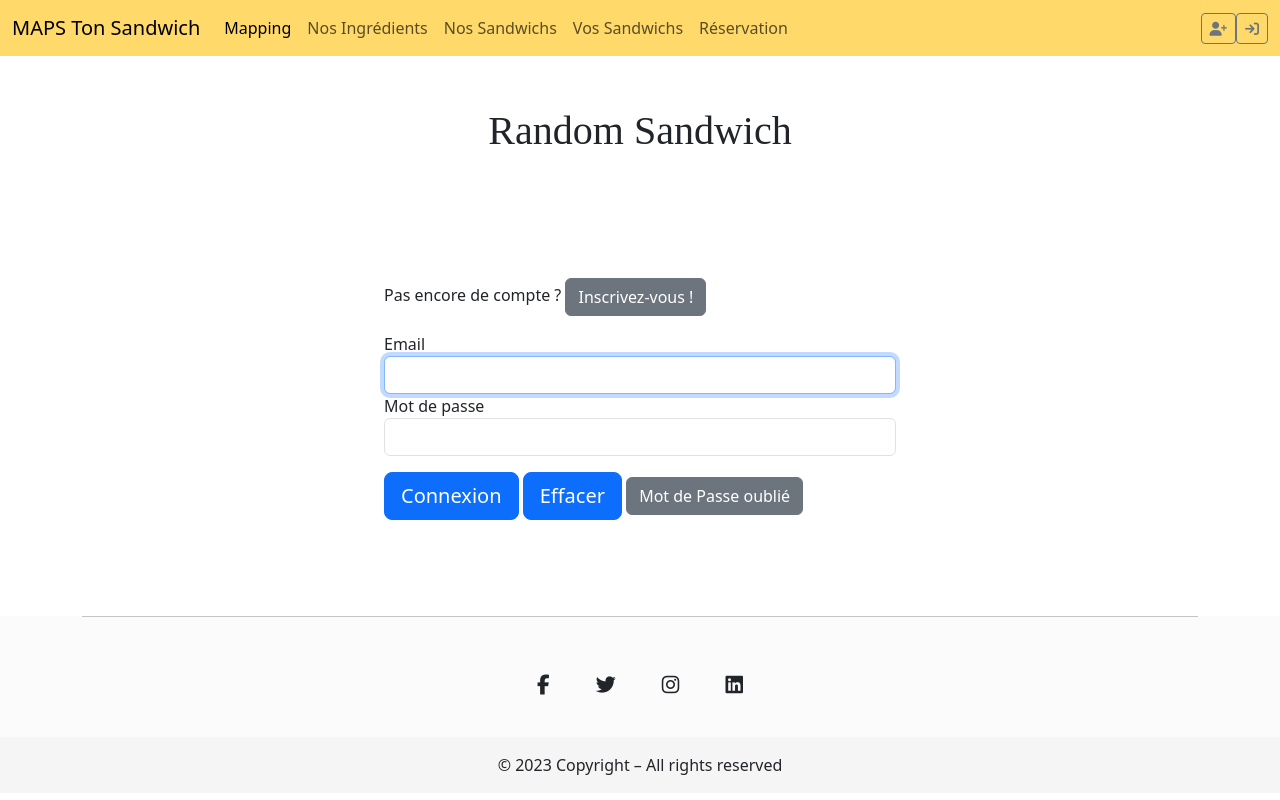
After one commit to mth1da/MAPS, a Symfony app: template templates/random_sandwich/index.html.twig in a window 1280 px wide. The commit adds this page. Run offline with Twig, Linux system fonts and the light colour scheme; the template is opened without the code that fills it, so the values that code supplies are empty; some libraries are stand-ins or nearby versions.

Commit message:
fix feed/publication
deleting feed controller&twig
adding them to publication instead
lil changes in menu !

```diff
--- a/templates/fragments/menu.html.twig
+++ b/templates/fragments/menu.html.twig
@@ -18,7 +18,7 @@
                         <a class="nav-link" href="{{ path('app_original_sandwich') }}">Nos Sandwichs</a>
                     </li>
                     <li class="nav-item">
-                        <a class="nav-link" href="{{ path('app_feed') }}">Vos Sandwichs</a>
+                        <a class="nav-link" href="{{ path('app_publication') }}">Vos Sandwichs</a>
                     </li>
                     <li class="nav-item">
                         <a class="nav-link" href="{{ path('app_booking') }}">Réservation</a>
--- /dev/null
+++ b/templates/random_sandwich/index.html.twig
@@ -0,0 +1,53 @@
+{% extends 'base.html.twig' %}
+
+{% block title %}Random Sandwich{% endblock %}
+
+{% block body %}
+    <section class="section-title">
+        <h1>Random Sandwich</h1>
+    </section>
+    <section class="container-form">
+        <div class="row">
+            <div class="col">
+                <form method="post">
+                    {% if error %}
+                        <div class="alert alert-danger">{{ error.messageKey|trans(error.messageData, 'security') }}</div>
+                    {% endif %}
+
+                    <p> Pas encore de compte ?
+                        <button type="button" class="btn btn-secondary" onclick="location.href='{{ path('app_registration') }}'">Inscrivez-vous !</button>
+                    </p>
+
+                    <label for="inputEmail">Email</label>
+                    <input type="email" value="{{ last_username }}" name="email" id="inputEmail" class="form-control" autocomplete="email" required autofocus>
+                    <label for="inputPassword">Mot de passe</label>
+                    <input type="password" name="password" id="inputPassword" class="form-control" autocomplete="current-password" required>
+
+                    <input type="hidden" name="_csrf_token"
+                           value="{{ csrf_token('authenticate') }}"
+                    >
+                    {#
+                    Uncomment this section and add a remember_me option below your firewall to activate remember me functionality.
+                    See https://symfony.com/doc/current/security/remember_me.html
+                    <div class="checkbox mb-3">
+                        <label>
+                            <input type="checkbox" name="_remember_me"> Remember me
+                        </label>
+                    </div>
+                    #}
+                    <button class="btn btn-lg btn-primary my-3" type="submit">
+                        Connexion
+                    </button>
+                    <button class="btn btn-lg btn-primary my-3" type="reset">
+                        Effacer
+                    </button>
+                    <button type="button" class="btn btn-secondary" onclick="location.href='{{ path('app_forgotten_pwd') }}'">
+                        Mot de Passe oublié
+                    </button>
+
+                </form>
+            </div>
+        </div>
+    </section>
+
+{% endblock %}
```
Also changed, not shown: src/Controller/FeedController.php (deleted, +0 -20 lines), src/Controller/PublicationController.php (+12 -8 lines), src/Controller/RandomSandwichController.php (added, +18 -0 lines), templates/feed/index.html.twig (deleted, +0 -53 lines), templates/publication/feed.html.twig (added, +53 -0 lines), README.md, public/upload/images/publications/34a3f49df55340c8f2a8eb32472cd529.webp (added), public/upload/images/publications/c6b08eeae1805284bd002bbaac997791.webp (added), public/upload/images/publications/d483c0ff5a2fef86876eb552b6385331.webp (added).
